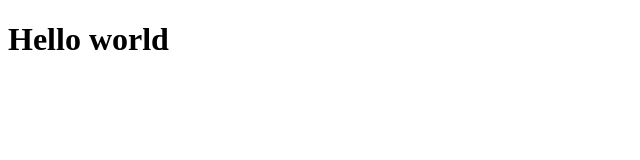
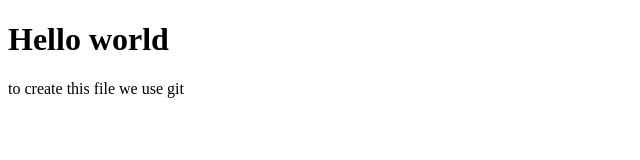
Before and after one commit to woktap/readme, a plain HTML site: page index.html in a window 1280 px wide. Shown: the whole page, without its empty margins (0-640 px from the left). Drawn offline with Linux system fonts and the light colour scheme.

Commit message:
add expanation og

```diff
--- a/index.html
+++ b/index.html
@@ -7,6 +7,7 @@
 
 <body>
 <h1>Hello world</h1>
+<p>to  create this file we use git</p>
 </body>
 
 </html>
```
